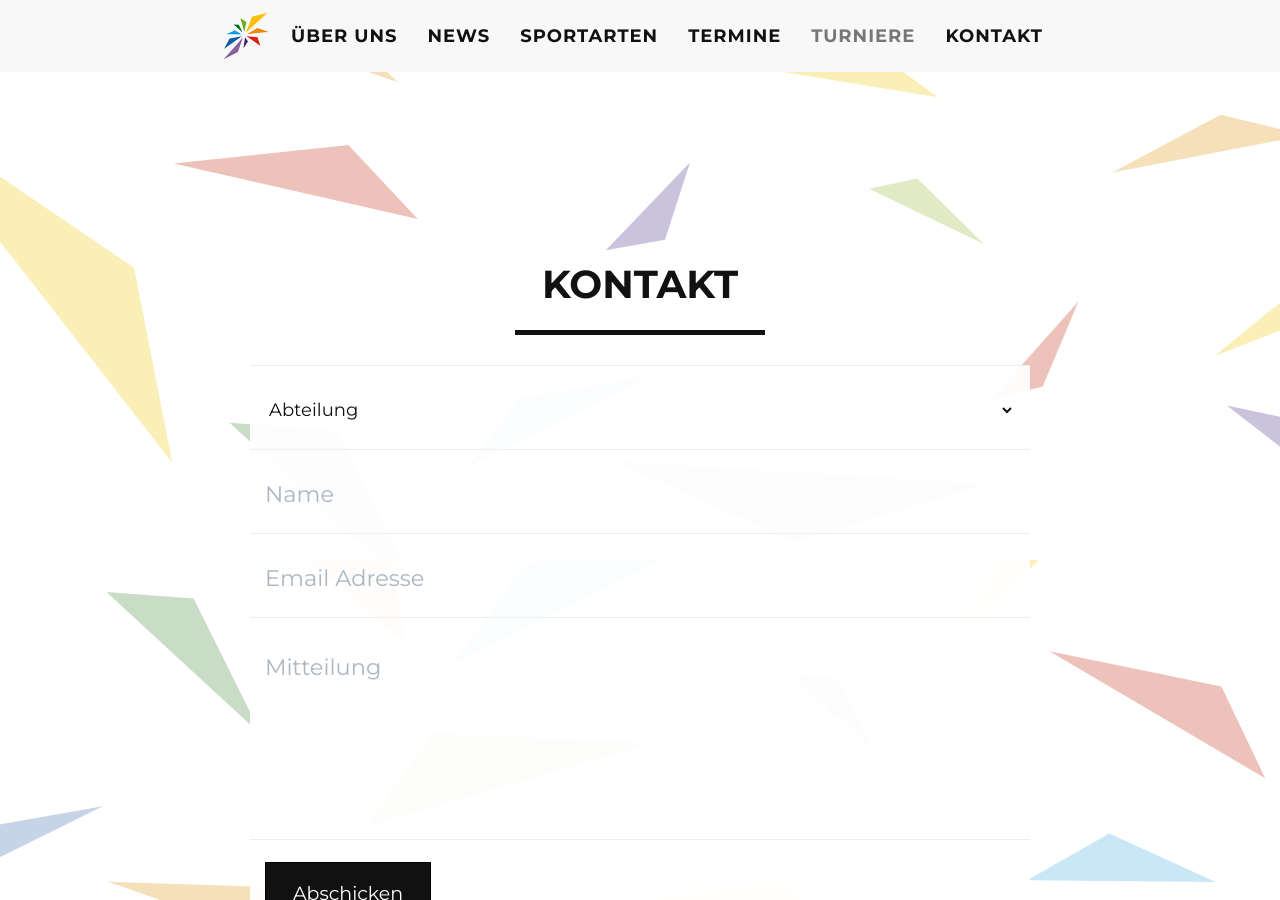
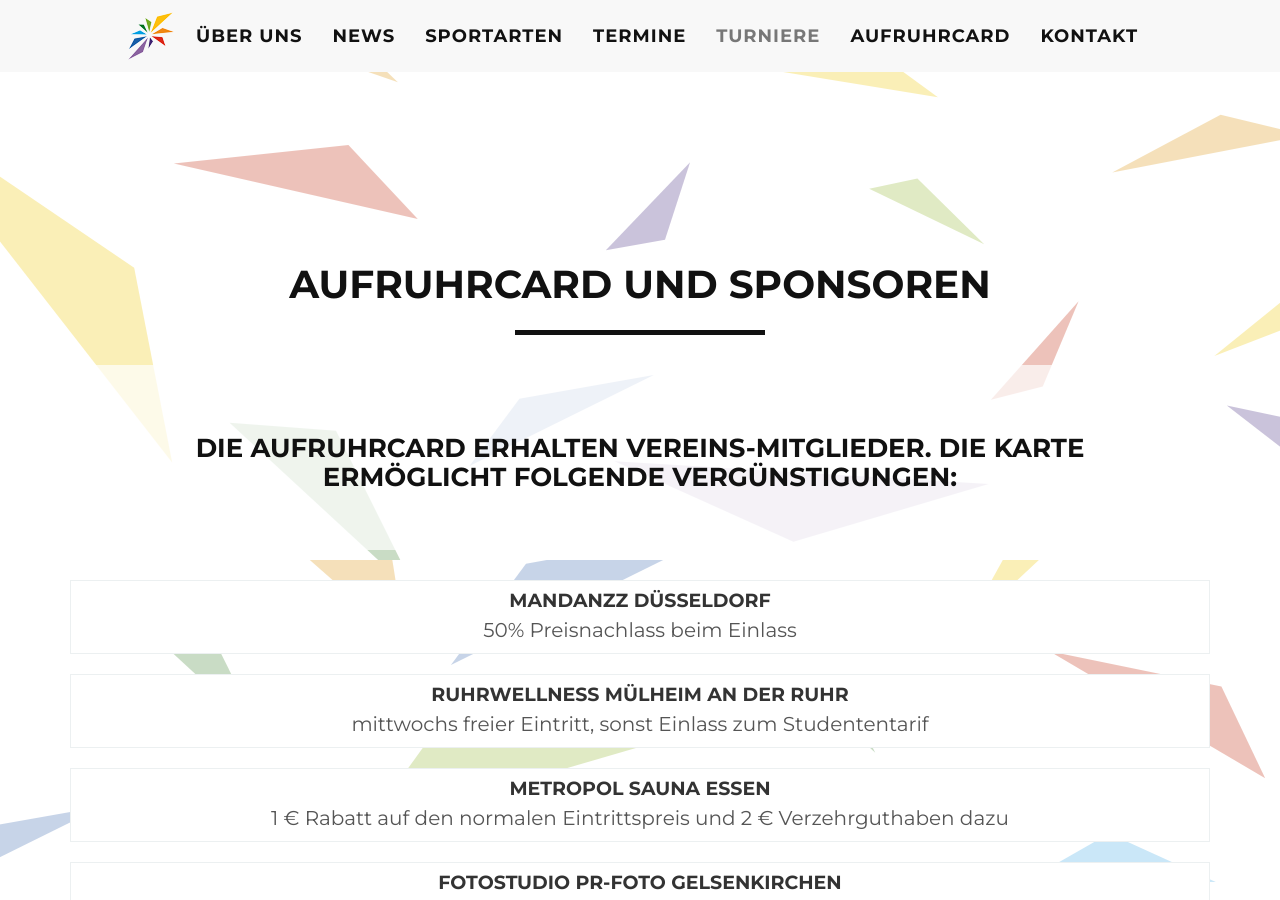
Before and after one commit to scarweb/scarweb.github.io, a Jekyll site: the page built from index.html, in a window 1280 px wide and 900 px high, scrolled down 3940 px. Built offline with Jekyll 4.4.1, drawn with Linux system fonts in a browser that asks for light colours.

Commit message:
AufRuhrCard und Sponsoren hinzugefügt

```diff
--- a/_data/sponsoren.yml
+++ b/_data/sponsoren.yml
@@ -1,7 +1,19 @@
-- name: mandanzz
+- name: MANDANZZ Düsseldorf
   logo: mandanzz.png
-  text: Sponsortext
+  text: 50% Preisnachlass beim Einlass
+  link: http://www.mandanzz.de
 
-- name: Phoenix Club
+- name: Ruhrwellness Mülheim an der Ruhr
   logo: phoenix.jpg
-  text: Sponsortext
+  text: mittwochs freier Eintritt, sonst Einlass zum Studententarif
+  link: http://www.ruhrwellness.de
+
+- name: Metropol Sauna Essen
+  logo: mtplsn.jpg
+  text: 1 € Rabatt auf den normalen Eintrittspreis und 2 € Verzehrguthaben dazu
+  link: http://www.metropol-sauna.com
+
+- name: Fotostudio PR-Foto Gelsenkirchen
+  logo: prfoto.jpg
+  text: 5% Preisnachlass
+  link: http://www.pr-photo.de
--- a/_includes/nav.html
+++ b/_includes/nav.html
@@ -48,6 +48,9 @@
                     <a href="#championships">TURNIERE</a>
                 </li>
                 <li class="page-scroll">
+                    <a href="#sponsoring">AufRuhrCard</a>
+                </li>
+                <li class="page-scroll">
                     <a href="#contact">KONTAKT</a>
                 </li>
 
--- /dev/null
+++ b/_includes/sponsoren.html
@@ -0,0 +1,30 @@
+<section id="sponsoring" class="transwhite">
+    <div class="container">
+        <div class="row">
+
+            <div class="col-lg-12 text-center">
+                <h2>AufRuhrCard und Sponsoren</h2>
+                <hr class="star-primary">
+            </div>
+        </div>
+        <div class="row">
+            <div class="col-lg-12 text-center">
+                <div class="jumbotron transwhite">
+                    <h3>Die AufRuhrCard erhalten Vereins-Mitglieder. Die Karte ermöglicht folgende Vergünstigungen:</h3>
+                </div>
+                <!-- Sponsor Eintrag aus _data/sponsoren.yml -->
+                 {% for sponsor in site.data.sponsoren %}
+                    <div class="list-group transwhite">
+                            <a href="{{sponsor.link}}" class="list-group-item" target="_blank">
+                                <h4 class="list-group-item-heading">{{sponsor.name}}</h4>
+                                <p class="list-group-item-text">
+                                {{sponsor.text}}
+                                </p>
+                            </a>
+                    </div>
+                 {% endfor %}
+            </div>
+        </div>
+    </div>
+
+</section>
--- a/_layouts/default.html
+++ b/_layouts/default.html
@@ -8,6 +8,7 @@
     {% include portfolio_grid.html %}
     {% include termine.html %}
     {% include tourniere.html %}
+    {% include sponsoren.html %}
 
     {% if site.contact == "static" %}
     {% include contact_static.html %}
```
